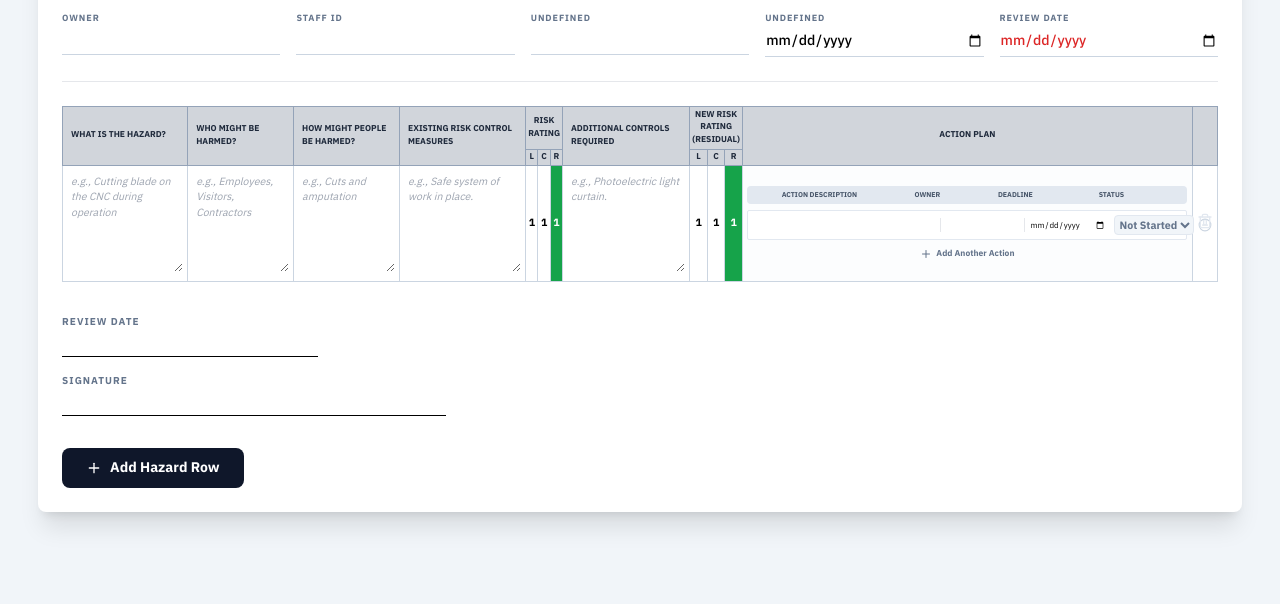
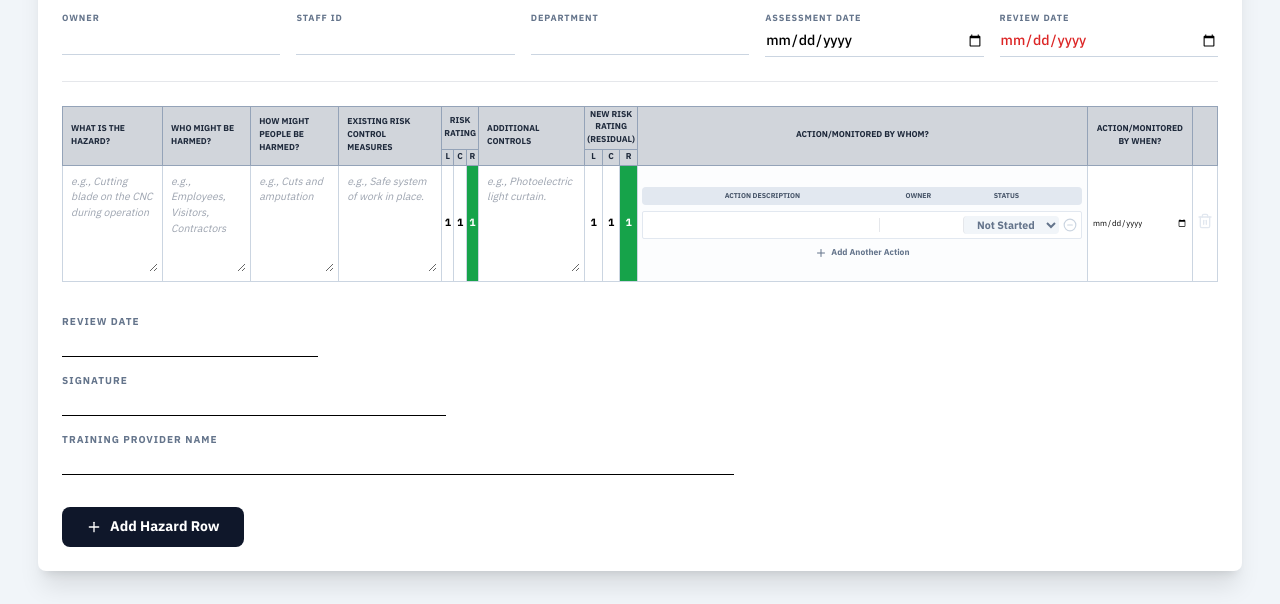
Before and after one commit to Everythingpossible-GK/Risk-Assessment-form, a plain HTML site: page index.html in a window 1280 px wide. Shown: the part 196-800 px from the top of the page. Drawn offline with nearby package versions, Linux system fonts and the light colour scheme.

Commit message:
Update index.html

```diff
--- a/index.html
+++ b/index.html
@@ -23,10 +23,10 @@
         .risk-none { background-color: #16a34a !important; color: white !important; }    /* 1-2 */
 
         /* Status Colors */
-        .status-not-started { background-color: #f1f5f9 !important; color: #64748b !important; border: 1px solid #e2e8f0 !important; }
-        .status-in-progress { background-color: #eff6ff !important; color: #1d4ed8 !important; border: 1px solid #dbeafe !important; }
-        .status-completed { background-color: #f0fdf4 !important; color: #15803d !important; border: 1px solid #dcfce7 !important; }
-        .status-cancelled { background-color: #fef2f2 !important; color: #b91c1c !important; border: 1px solid #fee2e2 !important; }
+        .status-not-started { background-color: #f1f5f9 !important; color: #64748b !important; }
+        .status-in-progress { background-color: #eff6ff !important; color: #1d4ed8 !important; }
+        .status-completed { background-color: #f0fdf4 !important; color: #15803d !important; }
+        .status-cancelled { background-color: #fef2f2 !important; color: #b91c1c !important; }
 
         @page { size: A4 landscape; margin: 10mm; }
 
@@ -69,9 +69,10 @@
                 colHow: "How might people be harmed?",
                 colControls: "Existing risk control measures",
                 colRating: "Risk rating",
-                colAddControls: "Additional controls required",
+                colAddControls: "Additional controls",
                 colResidual: "New risk rating (Residual)",
-                colAction: "Action Plan",
+                colActionBy: "Action/monitored by whom?",
+                colActionWhen: "Action/monitored by when?",
                 actionDesc: "ACTION DESCRIPTION",
                 actionOwner: "OWNER",
                 actionDeadline: "DEADLINE",
@@ -79,6 +80,7 @@
                 btnAddAction: "Add Another Action",
                 btnAddRow: "Add Hazard Row",
                 signAssessor: "Signature",
+                signProvider: "Training Provider name",
                 footer: "Internal Risk Assessment Document",
                 statusNotStarted: "Not Started",
                 statusInProgress: "In Progress",
@@ -114,9 +116,10 @@
                 colHow: "كيف يمكن أن يتضرر الناس؟",
                 colControls: "تدابير مراقبة المخاطر الحالية",
                 colRating: "تقييم المخاطر",
-                colAddControls: "الضوابط الإضافية المطلوبة",
+                colAddControls: "ضوابط إضافية",
                 colResidual: "تقييم المخاطر الجديد (المتبقي)",
-                colAction: "خطة العمل",
+                colActionBy: "من يراقب الإجراء؟",
+                colActionWhen: "متى يراقب الإجراء؟",
                 actionDesc: "وصف الإجراء",
                 actionOwner: "المسؤول",
                 actionDeadline: "الموعد النهائي",
@@ -124,6 +127,7 @@
                 btnAddAction: "إضافة إجراء آخر",
                 btnAddRow: "إضافة صف خطر",
                 signAssessor: "التوقيع",
+                signProvider: "اسم مزود التدريب",
                 footer: "وثيقة تقييم المخاطر الداخلية",
                 statusNotStarted: "لم يبدأ",
                 statusInProgress: "قيد التنفيذ",
@@ -150,7 +154,7 @@
                 residualL: 1, residualC: 1,
                 actions: [{ id: Date.now(), desc: '', owner: '', deadline: '', status: 'Not Started' }]
             }],
-            headerInfo: { owner: '', staffId: '', department: '', assessmentDate: '', reviewDate: '' },
+            headerInfo: { owner: '', staffId: '', dept: '', assessDate: '', reviewDate: '' },
             modal: null
         };
 
@@ -215,11 +219,11 @@
                         <div class="mb-6 border-b pb-6">
                             <h1 class="text-2xl font-black text-slate-800 uppercase tracking-tight mb-4">${t.formTitle}</h1>
                             <div class="grid grid-cols-1 md:grid-cols-5 gap-4">
-                                ${['owner', 'staffId', 'department', 'assessmentDate', 'reviewDate'].map(field => `
+                                ${['owner', 'staffId', 'dept', 'assessDate', 'reviewDate'].map(field => `
                                     <div>
                                         <label class="block text-[9px] font-bold text-slate-500 uppercase tracking-widest">${t[field]}</label>
                                         <input class="w-full border-b border-slate-300 outline-none py-1 text-sm font-medium ${field === 'reviewDate' ? 'text-red-600 font-bold' : ''}"
-                                               type="${field.includes('Date') ? 'date' : 'text'}" value="${state.headerInfo[field]}" onchange="updateHeader('${field}', this.value)">
+                                               type="${field.includes('Date') || field.includes('assessDate') ? 'date' : 'text'}" value="${state.headerInfo[field]}" onchange="updateHeader('${field}', this.value)">
                                     </div>
                                 `).join('')}
                             </div>
@@ -237,7 +241,8 @@
                                         <th class="border border-slate-400 p-0.5 text-center" colspan="3">${t.colRating}</th>
                                         <th class="border border-slate-400 p-2 text-start w-[12%]" rowspan="2">${t.colAddControls}</th>
                                         <th class="border border-slate-400 p-0.5 text-center" colspan="3">${t.colResidual}</th>
-                                        <th class="border border-slate-400 p-2 text-center min-w-[450px]" rowspan="2">${t.colAction}</th>
+                                        <th class="border border-slate-400 p-2 text-center min-w-[450px]" rowspan="2">${t.colActionBy}</th>
+                                        <th class="border border-slate-400 p-2 text-center" rowspan="2">${t.colActionWhen}</th>
                                         <th class="border border-slate-400 p-1 no-print w-8" rowspan="2"></th>
                                     </tr>
                                     <tr class="text-center">
@@ -270,7 +275,6 @@
                                                     <div class="flex bg-slate-200 p-1 text-[7px] font-bold text-slate-600 rounded mb-1.5 mx-auto max-w-[440px]">
                                                         <div class="flex-1 px-1">${t.actionDesc}</div>
                                                         <div class="w-20 px-1">${t.actionOwner}</div>
-                                                        <div class="w-24 px-1">${t.actionDeadline}</div>
                                                         <div class="w-24 px-1">${t.actionStatus}</div>
                                                         <div class="w-6 no-print"></div>
                                                     </div>
@@ -279,7 +283,6 @@
                                                             <div class="flex flex-row items-center gap-1 p-1 bg-white border border-slate-200 rounded-sm mb-1 w-full max-w-[440px]">
                                                                 <input onchange="updateAction(${row.id}, ${action.id}, 'desc', this.value)" value="${action.desc}" class="flex-1 text-[9px] outline-none">
                                                                 <input onchange="updateAction(${row.id}, ${action.id}, 'owner', this.value)" value="${action.owner}" class="w-20 text-[9px] outline-none border-l text-center">
-                                                                <input onchange="updateAction(${row.id}, ${action.id}, 'deadline', this.value)" type="date" value="${action.deadline}" class="w-24 text-[8px] outline-none border-l px-1">
                                                                 <select onchange="updateAction(${row.id}, ${action.id}, 'status', this.value)" class="w-24 text-[8pt] outline-none font-bold border-l cursor-pointer text-center rounded ${getStatusClass(action.status)}">
                                                                     <option value="Not Started" ${action.status === 'Not Started' ? 'selected' : ''}>${t.statusNotStarted}</option>
                                                                     <option value="In Progress" ${action.status === 'In Progress' ? 'selected' : ''}>${t.statusInProgress}</option>
@@ -291,6 +294,10 @@
                                                         `).join('')}
                                                         <button onclick="addAction(${row.id})" class="no-print mt-1 text-[8.5px] font-bold text-slate-500 flex items-center gap-1"><i data-lucide="plus" class="w-3 h-3"></i> ${t.btnAddAction}</button>
                                                     </div>
+                                                </td>
+                                                <td class="border border-slate-300 p-1 text-center align-middle">
+                                                    <!-- Global action deadline field for the row -->
+                                                    <input type="date" onchange="updateRow(${row.id}, 'actionDeadline', this.value)" value="${row.actionDeadline || ''}" class="w-24 text-[8px] outline-none">
                                                 </td>
                                                 <td class="border border-slate-300 p-1 text-center no-print align-middle"><button onclick="removeRow(${row.id})" class="text-slate-200 hover:text-red-600"><i data-lucide="trash-2" class="w-4 h-4"></i></button></td>
                                             </tr>
@@ -309,6 +316,10 @@
                             <div class="w-full">
                                 <label class="block text-[10px] font-bold text-slate-500 uppercase tracking-widest mb-1">Signature</label>
                                 <div class="w-96 border-b border-black h-6"></div>
+                            </div>
+                            <div class="w-full">
+                                <label class="block text-[10px] font-bold text-slate-500 uppercase tracking-widest mb-1">Training Provider name</label>
+                                <div class="w-full max-w-2xl border-b border-black h-6"></div>
                             </div>
                             <button onclick="addRow()" class="bg-slate-900 text-white px-6 py-2.5 rounded-lg flex items-center gap-2 font-bold text-sm no-print mt-4"><i data-lucide="plus" class="w-4 h-4"></i> ${t.btnAddRow}</button>
                         </div>
@@ -411,15 +422,15 @@
                 <body>
                     <h1 style="text-align:center">${t.formTitle}</h1>
                     <table>
-                        <tr><td><b>${t.owner}</b>: ${state.headerInfo.owner}</td><td><b>${t.staffId}</b>: ${state.headerInfo.staffId}</td><td><b>${t.dept}</b>: ${state.headerInfo.department}</td></tr>
-                        <tr><td><b>${t.assessDate}</b>: ${state.headerInfo.assessmentDate}</td><td><b style="color:red">Review Date</b>: ${state.headerInfo.reviewDate}</td><td></td></tr>
+                        <tr><td><b>${t.owner}</b>: ${state.headerInfo.owner}</td><td><b>${t.staffId}</b>: ${state.headerInfo.staffId}</td><td><b>${t.dept}</b>: ${state.headerInfo.dept}</td></tr>
+                        <tr><td><b>${t.assessDate}</b>: ${state.headerInfo.assessDate}</td><td><b style="color:red">Review Date</b>: ${state.headerInfo.reviewDate}</td><td></td></tr>
                     </table><br/>
                     <table>
                         <tr class="header">
                             <th rowspan="2">${t.colHazard}</th><th rowspan="2">${t.colWho}</th><th rowspan="2">${t.colHow}</th><th rowspan="2">${t.colControls}</th>
-                            <th colspan="3">${t.colRating}</th><th rowspan="2">${t.colAddControls}</th><th colspan="3">${t.colResidual}</th><th rowspan="2">${t.colAction}</th>
+                            <th colspan="3">${t.colRating}</th><th rowspan="2">${t.colAddControls}</th><th colspan="3">${t.colResidual}</th><th colspan="2">Action Plan</th>
                         </tr>
-                        <tr class="header"><th>L</th><th>C</th><th>R</th><th>L</th><th>C</th><th>R</th></tr>
+                        <tr class="header"><th>L</th><th>C</th><th>R</th><th>L</th><th>C</th><th>R</th><th>By Whom</th><th>By When</th></tr>
                         ${state.rows.map(r => `
                             <tr>
                                 <td>${r.hazard}</td><td>${r.who}</td><td>${r.how}</td><td>${r.existingControls}</td>
@@ -428,7 +439,8 @@
                                 <td>${r.additionalControls}</td>
                                 <td align="center">${r.residualL}</td><td align="center">${r.residualC}</td>
                                 <td align="center" style="background-color: ${getColorHex(Number(r.residualL) * Number(r.residualC))}; color: ${Number(r.residualL) * Number(r.residualC) >= 15 ? 'white' : 'black'}">${Number(r.residualL) * Number(r.residualC)}</td>
-                                <td>${r.actions.map(a => `• ${a.desc} [${a.owner}] (${a.deadline}) - ${a.status}`).join('<br/>')}</td>
+                                <td>${r.actions.map(a => `• ${a.desc} [${a.owner}] - ${a.status}`).join('<br/>')}</td>
+                                <td>${r.actionDeadline || ''}</td>
                             </tr>
                         `).join('')}
                     </table>
@@ -445,9 +457,6 @@
             return '#16a34a';
         }
 
-        function exportXls() { const b = new Blob([generateExportHTML()], {type: 'application/vnd.ms-excel'}); const u = URL.createObjectURL(b); const a = document.createElement('a'); a.href = u; a.download = 'Risk_Assessment.xls'; a.click(); }
-        function exportDoc() { const b = new Blob(['\ufeff', generateExportHTML()], {type: 'application/msword'}); const u = URL.createObjectURL(b); const a = document.createElement('a'); a.href = u; a.download = 'Risk_Assessment.doc'; a.click(); }
-
         render();
     </script>
 </body>
```
